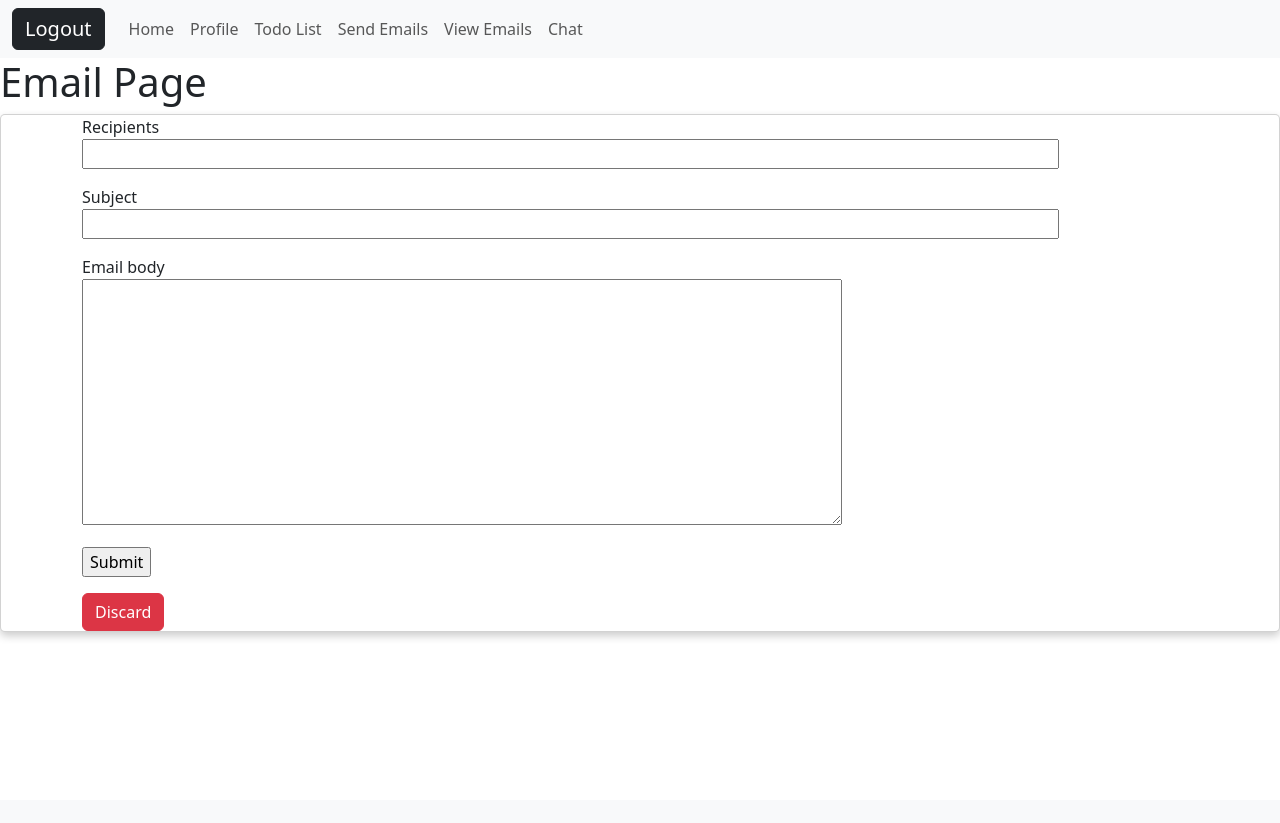
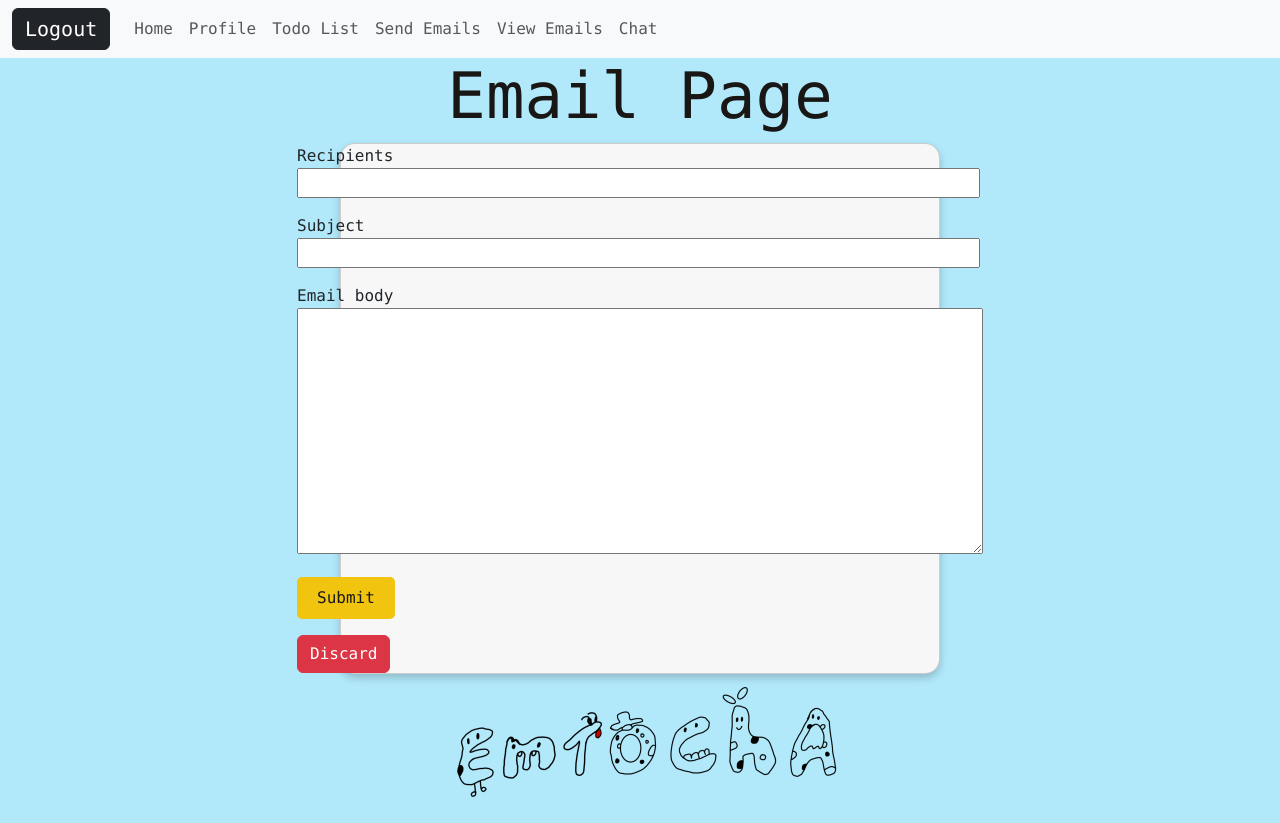
Before and after one commit to kenneth0810/Team-13, a Python web app: template app/templates/send_emails.html in a window 1280 px wide. Before the commit the page ends 638 px from the top, so only its background shows below. Run offline with Jinja, Linux system fonts and the light colour scheme; the template is opened without the code that fills it, so the values that code supplies are empty, except form fields; form fields are guessed from the names that the template uses.

Commit message:
Modified send emails page with css

```diff
--- a/app/static/css/send_emails.css
+++ b/app/static/css/send_emails.css
@@ -1,10 +1,38 @@
 .card {
+
     box-shadow: 0 4px 8px 0 rgba(0,0,0,0.2);
     transition: 0.3s;
-    border-radius: 5px; /* 5px rounded corners */
+    border-radius: 15px; /* 5px rounded corners */
+    margin: auto;
+    display:grid;
+    justify-content: center;
+    align-items: center;
+    flex-direction: column;
+    background-color: #f7f7f7;
+    font-family: "Monaco";
+    width: 120%;
+    max-width: 600px; /* adjust as needed */
   }
 
-  /* Add rounded corners to the top left and the top right corner of the image */
-  img {
-    border-radius: 5px 5px 0 0;
+  body {
+    height: 100%;
+    margin: 0;
+    background: #b1e9fb;
+    font-family: "Monaco", Monaco, monospace;
   }
+
+  h1{
+    font-family: "Monaco", Monaco, monospace;
+    font-size: 4em;
+    color: #191715;
+    text-align: center;
+}
+
+input[type=submit] {
+    background-color: #f1c40f;
+    color: #181818;
+    border: none;
+    padding: 9px 20px;
+    border-radius: 5px;
+    font-size: 16px;
+  }
--- a/app/templates/send_emails.html
+++ b/app/templates/send_emails.html
@@ -20,19 +20,20 @@
 {% endif %}
 {% endwith %}
 <form action="" method="POST" novalidate>
+    <body>
     {{send_emails_form.hidden_tag()}} {{send_emails_form.hidden_tag()}}
     <div class="card">
     <div class="container">
     <p>
         {{send_emails_form.recipients.label}} <br>
-        {{send_emails_form.recipients(size=100)}}
+        {{send_emails_form.recipients(size=70,rows=4)}}
         {% for error in send_emails_form.subject.errors %}
         <span class="text-danger">[{{ error }}]</span>
         {% endfor %}
     </p>
     <p>
         {{send_emails_form.subject.label}} <br>
-        {{send_emails_form.subject(size=100)}}
+        {{send_emails_form.subject(size=70, rows =4)}}
         {% for error in send_emails_form.subject.errors %}
         <span class="text-danger">[{{ error }}]</span>
         {% endfor %}
@@ -40,23 +41,26 @@
 
     <p>
         {{send_emails_form.email_body.label}} <br>
-        {{send_emails_form.email_body(rows=10, cols=80)}}
+        {{send_emails_form.email_body(rows=10, cols=69)}}
         {% for error in send_emails_form.subject.errors %}
         <span class="text-danger">[{{ error }}]</span>
         {% endfor %}
     </p>
 
-    <p>{{send_emails_form.submit()}}</p>
+    <p> {{send_emails_form.submit()}} </p>
     {% for error in send_emails_form.submit.errors %}
     <span class="text-danger">[{{ error }}]</span>
     {% endfor %}
 </form>
-
 <a href="/homepage">
     <button type="button" class="btn btn-danger">Discard</button>
 </a>
+</br>
+</body>
 </div>
 </div>
-
+<div style="text-align: center;">
+    <img src = "{{ url_for('static', filename='131_logo.jpg') }}" alt ="website logo">
+    </div>
 {% endblock %}
 </html>
```
